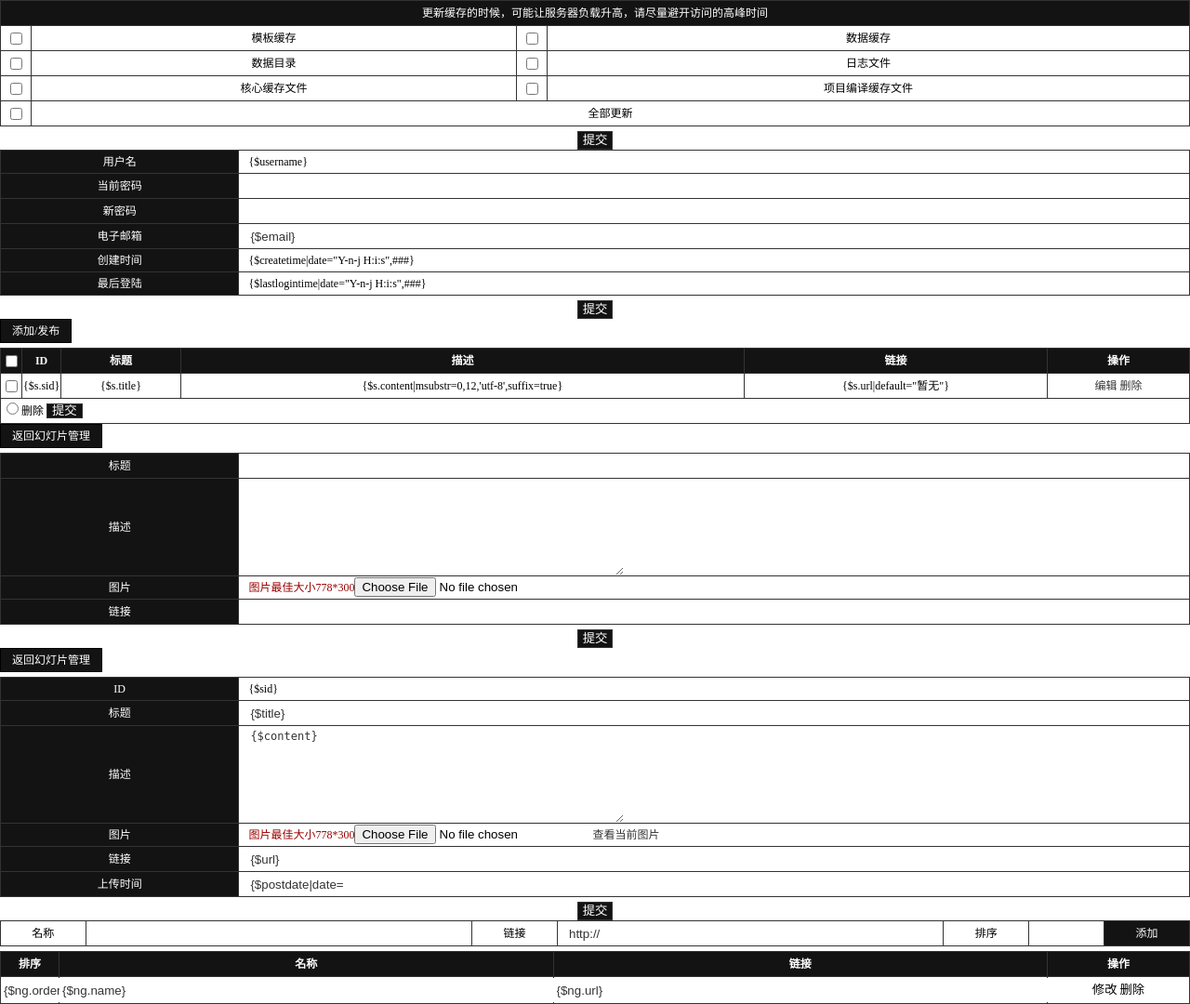
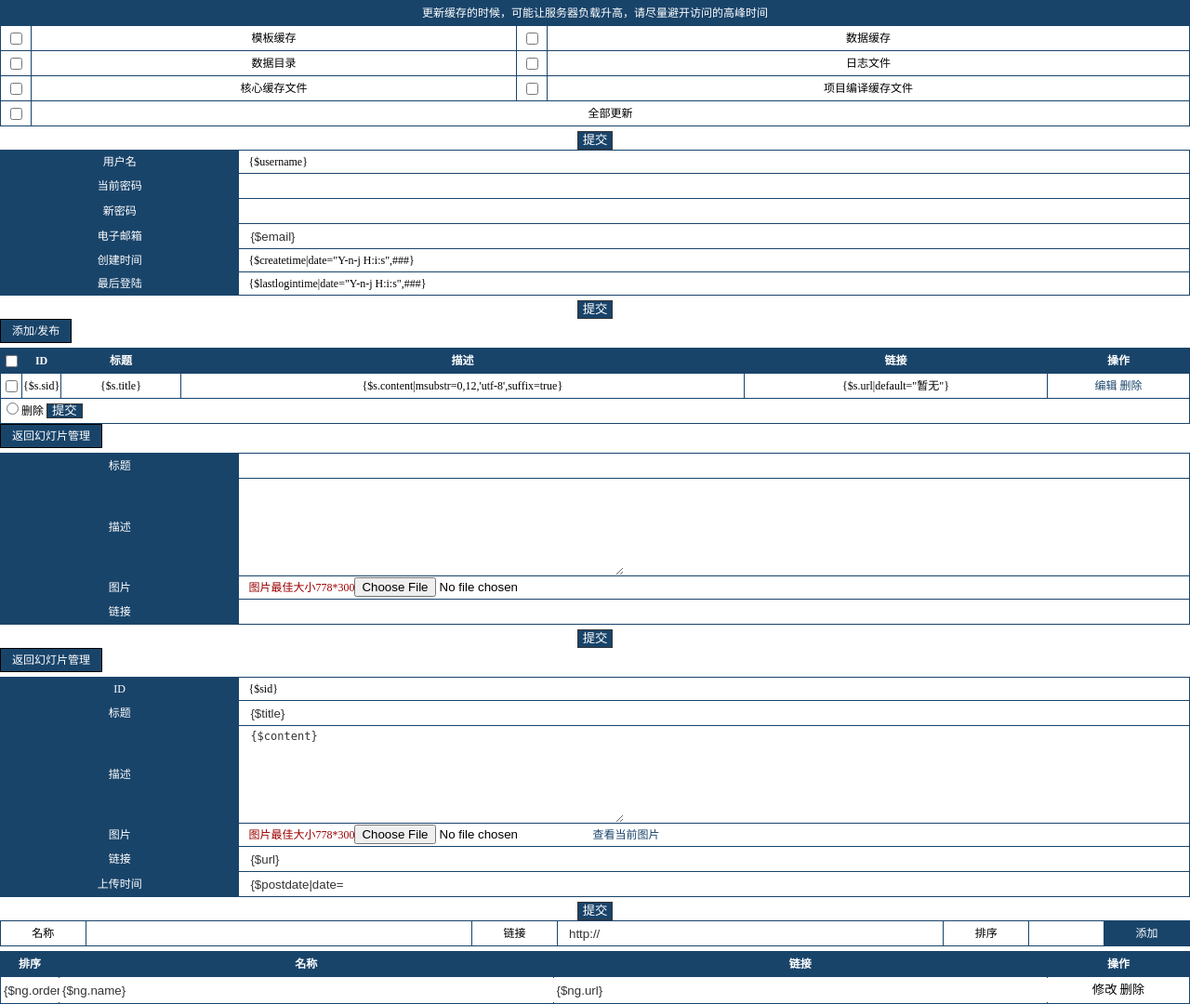
Before and after one commit to zjudcd/dcdwebsite, a PHP site: page /DbName/Admin/Tpl/default/Public/tools.html in a window 1280 px wide. Shown: the whole page at 93% size. Run offline with PHP 8.4, Linux system fonts and the light colour scheme.

Commit message:
修改后台风格

```diff
--- a/dcd/Admin/Tpl/default/Public/footer.html
+++ b/dcd/Admin/Tpl/default/Public/footer.html
@@ -1,6 +1,6 @@
 <div class="b-div">
 	<div class="footer b-box blank10">
-		© 2010 Powered by <a href="{$Think.config.liucms_ow}" class="link-a">LiuCMS</a>
+		<p>Copyright © 2012       Digital Media Computing & Design Lab</p>
 	</div>
 </div>
 </body>
--- a/dcd/Admin/Tpl/default/Public/images/style.css
+++ b/dcd/Admin/Tpl/default/Public/images/style.css
@@ -15,34 +15,34 @@
 .blank5_r { margin-right: 5px; }
 .blank10_r { margin-right: 10px; }
 .b-box { width: 950px; margin-left: auto; margin-right: auto; }
-.b-div { background: #000; }
-a { color: #333; text-decoration: none; }
-a:hover { color: #000; text-decoration: underline; }
+.b-div { background:  #19446a; }
+a { color:#19446a; text-decoration: none; }
+a:hover { color: #19446a; text-decoration: underline; }
 a.link-a, a.link-a:hover { color: #FFF; text-decoration: none; }
-.tb-a { background: #333; line-height: 24px; text-align: center; }
-	.tb-a th { background: #131313; color: #FFF; }
+.tb-a { background: #19446a; line-height: 24px; text-align: center; }
+	.tb-a th { background: #19446a; color: #FFF; }
 	.tb-a td { background: #FFF; }
-.tb-b { background: #333; line-height: 24px; width: 100%; }
-	.tb-b th { background: #131313; color: #FFF; padding: 0px 10px; font-weight: normal; width: 20%; }
+.tb-b { background:#19446a; line-height: 24px; width: 100%; }
+	.tb-b th { background: #19446a; color: #FFF; padding: 0px 10px; font-weight: normal; width: 20%; }
 	.tb-b td { background: #FFF; padding: 0px 10px; }
-.tb-c { background: #333; line-height: 24px; width: 100%; }
-	.tb-c th { background: #131313; color: #FFF; padding: 0px 10px; font-weight: normal; }
+.tb-c { background:#19446a; line-height: 24px; width: 100%; }
+	.tb-c th { background: #19446a; color: #FFF; padding: 0px 10px; font-weight: normal; }
 	.tb-c td { background: #FFF; padding: 0px 10px; }
 
 .header { height: 45px; color: #FFF; }
 	.header a { color: #FFF; text-decoration: none; }
 	.header a:hover { text-decoration: underline; }
-	.header .logo { height: 45px; width: 150px; background: url(logo.jpg) no-repeat center center; }
+	.header .logo { height: 45px; width: 150px; background: url(logo2.jpg) no-repeat center center; }
 	.header .userinfo { margin: 10px 0 0 0; }
 .cbody { background: #FFF; }
 	.cbody .sidebar { width: 150px; list-style: none; margin: 0px; padding: 0px; }
 	.cbody .sidebar li { list-style: none; border-bottom: 1px solid #999; color: #FFF; }
-	.cbody .sidebar a.home-link,.cbody .sidebar a.home-link:hover { color: #FFF; background: #000 url(home.gif) no-repeat 10px center; }
-	.cbody .sidebar a { color: #000; background: #FFF url(menu.gif) no-repeat 10px center; text-decoration:none; display: block; line-height: 28px; text-indent: 30px; width: 150px; }
-	.cbody .sidebar a:hover { color: #FFF; background: #000 url(menu.gif) no-repeat 10px center; }
-	.b-area-b { width:780px; background: #000; color: #FFF; padding: 0 5px; line-height: 28px;  }
+	.cbody .sidebar a.home-link,.cbody .sidebar a.home-link:hover { color: #FFF; background: #19446a url(home.gif) no-repeat 10px center; }
+	.cbody .sidebar a { color: #19446a; background: #FFF url(menu.gif) no-repeat 10px center; text-decoration:none; display: block; line-height: 28px; text-indent: 30px; width: 150px; }
+	.cbody .sidebar a:hover { color: #FFF; background: #19446a url(menu.gif) no-repeat 10px center; }
+	.b-area-b { width:780px; background: #19446a; color: #FFF; padding: 0 5px; line-height: 28px;  }
 	.b-area-w { width:778px; border: 1px solid #333; padding: 5px; }
-	.cbody h4 { padding: 0 0 0 5px; margin: 5px 0; border-left: 5px solid #000;  }
+	.cbody h4 { padding: 0 0 0 5px; margin: 5px 0; border-left: 5px solid #19446a;  }
 	.cbody .pages { border: 1px solid #333; line-height: 24px; padding: 0 5px; }
 
 	/* Login */
@@ -54,34 +54,34 @@
 	.input-b { border: none; width: 200px; color: #333333; background: #FFF; height: 24px; }
 	.input-c { border: none; width: 100%; color: #333333; background: #FFF; height: 24px; }
 	.input-btn { border: none; background: #fff; color: #000; margin: 5px 0px; padding: 0px 5px; line-height: 18px; cursor: pointer; }
-	.input-btn-b { border: 1px solid #333; background: #131313; color: #FFF; margin: 5px 0 0 0; padding: 0px 5px; line-height: 18px; cursor: pointer; }
-	.input-btn-c { border: 1px solid #333; background: #131313; color: #FFF; margin: 0; padding: 0px 5px; line-height: 14px; cursor: pointer; }
+	.input-btn-b { border: 1px solid #333; background: #19446a; color: #FFF; margin: 5px 0 0 0; padding: 0px 5px; line-height: 18px; cursor: pointer; }
+	.input-btn-c { border: 1px solid #333; background: #19446a; color: #FFF; margin: 0; padding: 0px 5px; line-height: 14px; cursor: pointer; }
 	.input-btn-d { border: none; background: #FFF; color: #000; margin: 0; padding: 0px; line-height: 14px; cursor: pointer; }
-	.b-btn { color: #FFF; background: #131313; border: 1px solid #000; height: 24px; line-height: 24px; padding: 0 12px; cursor: pointer; }
+	.b-btn { color: #FFF; background: #19446a; border: 1px solid #000; height: 24px; line-height: 24px; padding: 0 12px; cursor: pointer; }
 	.input-textarea { border: none; color: #333333; background: #FFF; font-size: 12px; line-height: 18px; width: 400px; height: 100px; }
 	/* Search */
-	.search { padding: 0px; margin: 0px; width: 200px; background: #131313; }
+	.search { padding: 0px; margin: 0px; width: 200px; background: #19446a; }
 		.search .search-input { border: 1px solid #131313; height: 24px; color: #131313; background: #FFF; }
-		.search .search-btn { color: #FFF; background: #131313; border: 1px solid #131313; height: 24px; cursor: pointer; }
+		.search .search-btn { color: #FFF; background: #19446a; border: 1px solid #19446a; height: 24px; cursor: pointer; }
 	/* Toolbox */
-	.toolbox { border: 1px solid #000; }
+	.toolbox { border: 1px solid #19446a; }
 		.toolbox a { text-decoration: none; display: block; }
 		.toolbox a:hover { background: #EEEEEE; }
-		.toolbox h5 { padding: 0px; margin: 5px 0; line-height: 16px; color: #333; }
-		.toolbox .tb-ico { width: 50px; height: 50px; color: #000; }
+		.toolbox h5 { padding: 0px; margin: 5px 0; line-height: 16px; color:#19446a; }
+		.toolbox .tb-ico { width: 50px; height: 50px; color: #19446a; }
 		.toolbox .tb-con { line-height: 18px; color: #666; }
 		.toolbox .modify { background: url(modify.png) no-repeat center center; }
 		.toolbox .cache { background: url(cache.png) no-repeat center center; }
 		.toolbox .slide { background: url(slide.png) no-repeat center center; }
 		.toolbox .navigation { background: url(navigation.png) no-repeat center center; }
 		/* Tools */
-		.tools { border: 1px solid #000; padding: 5px; line-height: 18px; }
+		.tools { border: 1px solid #19446a; padding: 5px; line-height: 18px; }
 
 .footer { color: #FFF; height: 45px; line-height: 45px; }
 
 /* Msg */
-.msgbody { margin: 200px auto; width: 400px; height: 80px; background: #000; }
+.msgbody { margin: 200px auto; width: 400px; height: 80px; background: #19446a; }
 	.msg-ico { width: 80px; color: #FFF; font-size: 56px; }
 	.msg-con { background: #FFF; padding: 5px; }
-	.msgbody a { color: #333; text-decoration: none; }
+	.msgbody a { color:#19446a; text-decoration: none; }
 	.msgbody a:hover { text-decoration: underline; }
--- a/dcd/Admin/Tpl/default/Public/login.html
+++ b/dcd/Admin/Tpl/default/Public/login.html
@@ -1,8 +1,8 @@
 <include file="Public:header" />
 <div class="cbody b-box blank10">
-	<table align="center" cellspacing="1" border="0" bgcolor="#000">
+	<table align="center" cellspacing="1" border="0" bgcolor=" #19446a">
 		<tr>
-			<td width="700" bgcolor="#FFFFFF"><img src="../Public/images/banner.jpg" border="0" /></td>
+			<td width="700" bgcolor="#FFFFFF"><img src="../Public/images/banner2.jpg" border="0" /></td>
 			<td width="250" valign="top">
 				<form name="login" method="post" action="__URL__/logins" class="login m_n">
 					<div>用户名</div>
```
Also changed, not shown: dcd/Admin/Tpl/default/Public/images/banner2.jpg (added), dcd/Admin/Tpl/default/Public/images/logo2.jpg (added).
